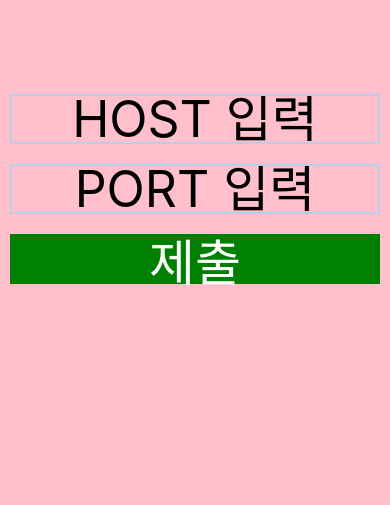
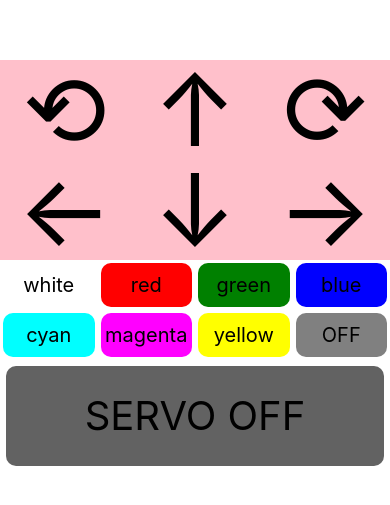
Before and after one commit to syki66/petcar-app, a React Native app: screen / in a window 390 px wide. Shown: the part 233-738 px from the top of the page. Built offline with nearby package versions, Linux system fonts and the light colour scheme; what react-native-status-bar-height would draw is missing.

Commit message:
modify button css

```diff
--- a/App.js
+++ b/App.js
@@ -41,7 +41,7 @@ export default class App extends React.Component {
 
   render(){
     return (
-      !this.state.isLogin ? (
+      this.state.isLogin ? (
         <IsLogin
           changeLoginStatusTrue={this.changeLoginStatusTrue}
           sendStateToParent={this.getChildState}
--- a/Arrow.js
+++ b/Arrow.js
@@ -45,7 +45,7 @@ export default class Arrow extends React.Component {
   render() {
     return (
       <View>
-        <ToggleSwitch
+        {/* <ToggleSwitch
           isOn={this.state.powerMode}
           onColor="green"
           offColor="gray"
@@ -53,7 +53,7 @@ export default class Arrow extends React.Component {
           labelStyle={{ color: "black", fontWeight: "800" }}
           size="large"
           onToggle={this.toggleState}
-        />
+        /> */}
 
 
         {this.state.powerMode ? (
--- a/LED.js
+++ b/LED.js
@@ -88,7 +88,9 @@ const styles = StyleSheet.create({
     },
     led: {
       flex: 1,
-      justifyContent: 'center'
+      justifyContent: 'center',
+      margin: 3,
+      borderRadius: 10
 
     },
     text: {
--- a/Servo.js
+++ b/Servo.js
@@ -54,18 +54,22 @@ export default class Servo extends React.Component {
 const styles = StyleSheet.create({
 
     container: {
-        height: 100
+        height: 100,
+        margin:6,
+
     },
     servo_on: {
         justifyContent: 'center',
         backgroundColor: '#8EFF69',
-        flex:1
+        flex:1,
+        borderRadius: 10
 
     },
     servo_off: {
         justifyContent: 'center',
         backgroundColor: '#626262',
-        flex: 1
+        flex: 1,
+        borderRadius: 10
     },
     text: {
         textAlign: 'center',
```
